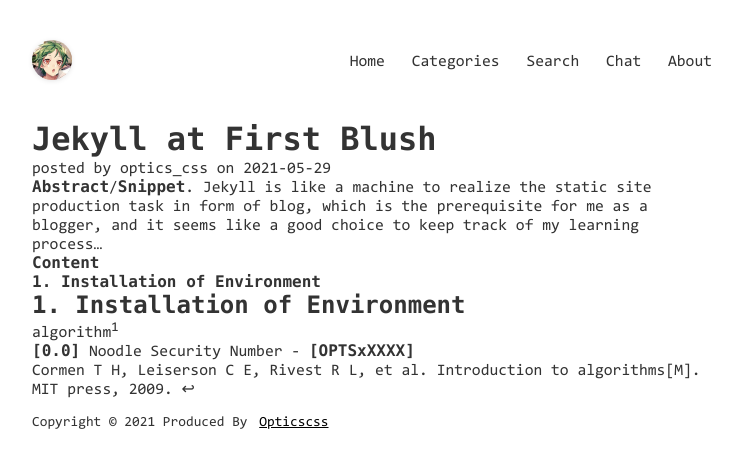
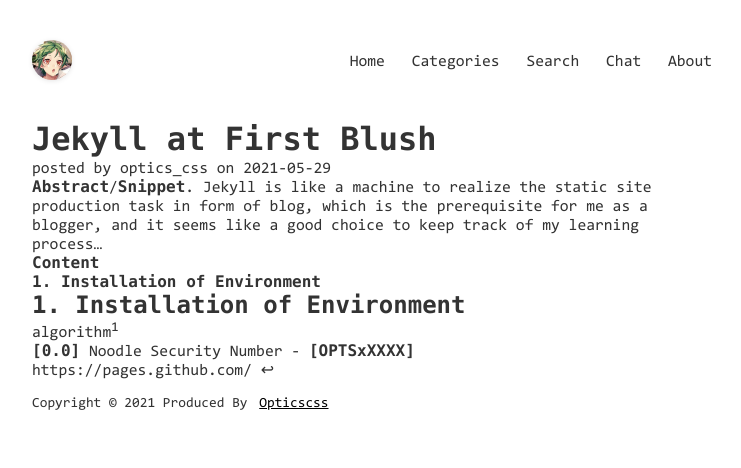
Before and after one commit to Opticcss/Opticcss.github.io, a Jekyll site: the page built from _posts/2021-05-29-Jekyll at First Blush.md, in a window 1280 px wide. Shown: the top 468 px of the page, without its empty margins (268-1009 px from the left). Built offline with Jekyll 4.4.1, drawn with Linux system fonts in a browser that asks for light colours; comment, search, counter and statistics services are not loaded.

Commit message:
Update 2021-05-29-Jekyll at First Blush.md

```diff
--- a/_posts/2021-05-29-Jekyll at First Blush.md
+++ b/_posts/2021-05-29-Jekyll at First Blush.md
@@ -25,6 +25,6 @@
 
 > <span id="jump0">**[0.0]**</span> Noodle Security Number - **[OPTSxXXXX]**
 
-[^1]:Cormen T H, Leiserson C E, Rivest R L, et al. Introduction to algorithms[M]. MIT press, 2009.
+[^1]:https://pages.github.com/
 [^2]:
 [^3]:
```
